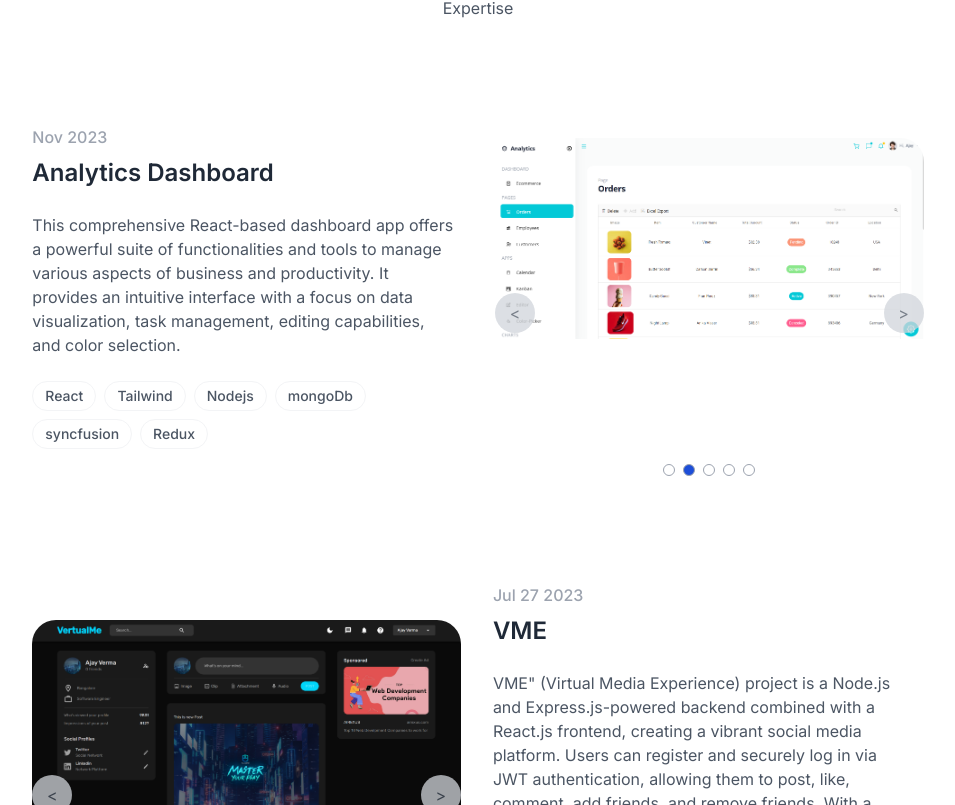
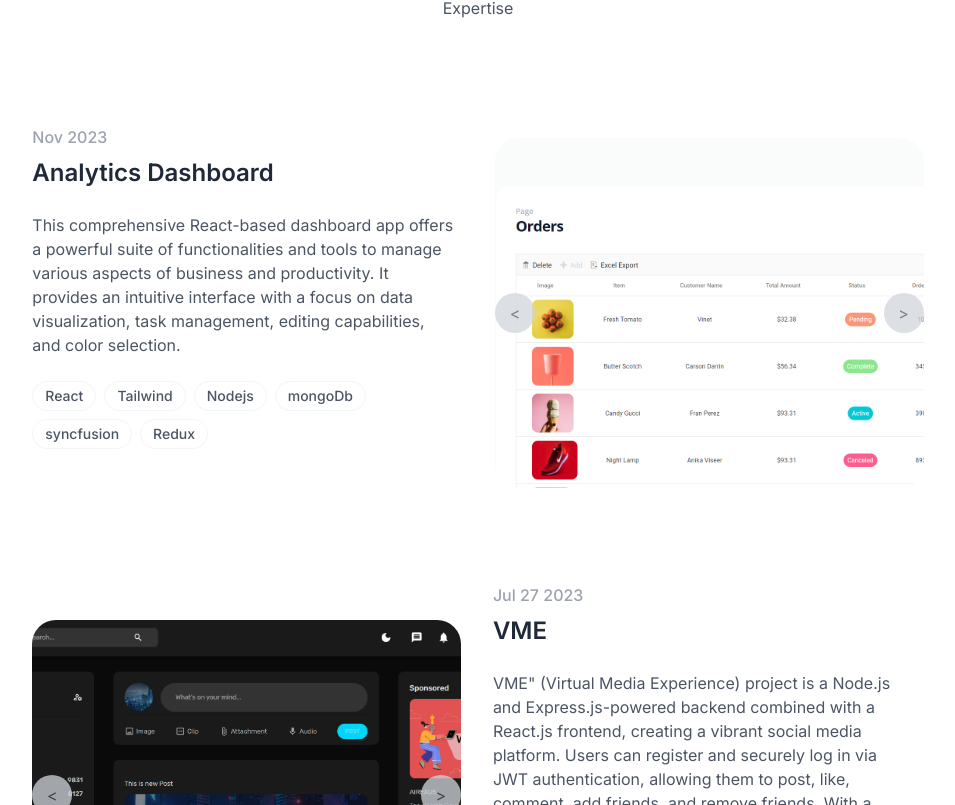
Before and after one commit to ajayxverma/portfolio-me-alpha, a Next.js app: page / in a window 1280 px wide. Shown: the part 3135-3940 px from the top of the page, without its empty margins (162-1117 px from the left). Built offline with nearby package versions, Linux system fonts and the light colour scheme.

Commit message:
Carousel Image Fit Fix

```diff
--- a/app/components/Carousel.component.tsx
+++ b/app/components/Carousel.component.tsx
@@ -54,19 +54,20 @@ const CarouselImage: React.FC<ProjectType> = ({ images }) => {
           })}
         </div>
         <button
-          className="absolute top-1/2 left-0 transform size-10 -translate-y-1/2 bg-gray-300 rounded-full opacity-75"
+          className="absolute z-10 top-1/2 left-0 transform size-10 -translate-y-1/2 bg-gray-300 rounded-full opacity-75"
           onClick={goToPrevious}
         >
           &lt;
         </button>
         <Image
           src={images[currentImageIndex].src}
-          style={{ objectFit: 'fill' }}
+          layout="fill"
           objectFit="cover"
           alt="carousel item"
+          className="transition-opacity duration-700 ease-in-out"
         />
         <button
-          className="absolute top-1/2 right-0 transform size-10 -translate-y-1/2 bg-gray-300  rounded-full opacity-75"
+          className="absolute z-10  top-1/2 right-0 transform size-10 -translate-y-1/2 bg-gray-300  rounded-full opacity-75"
           onClick={goToNext}
         >
           &gt;
```
